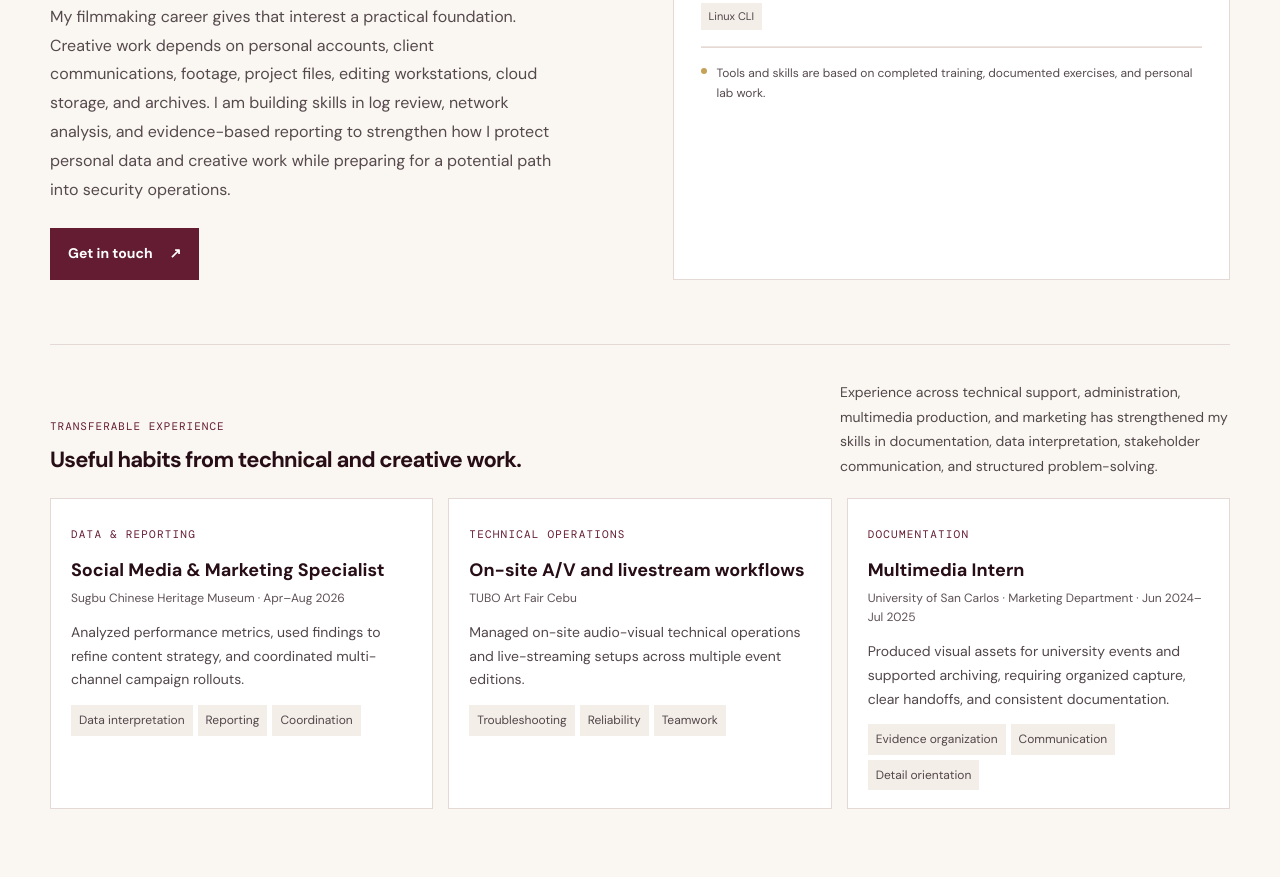
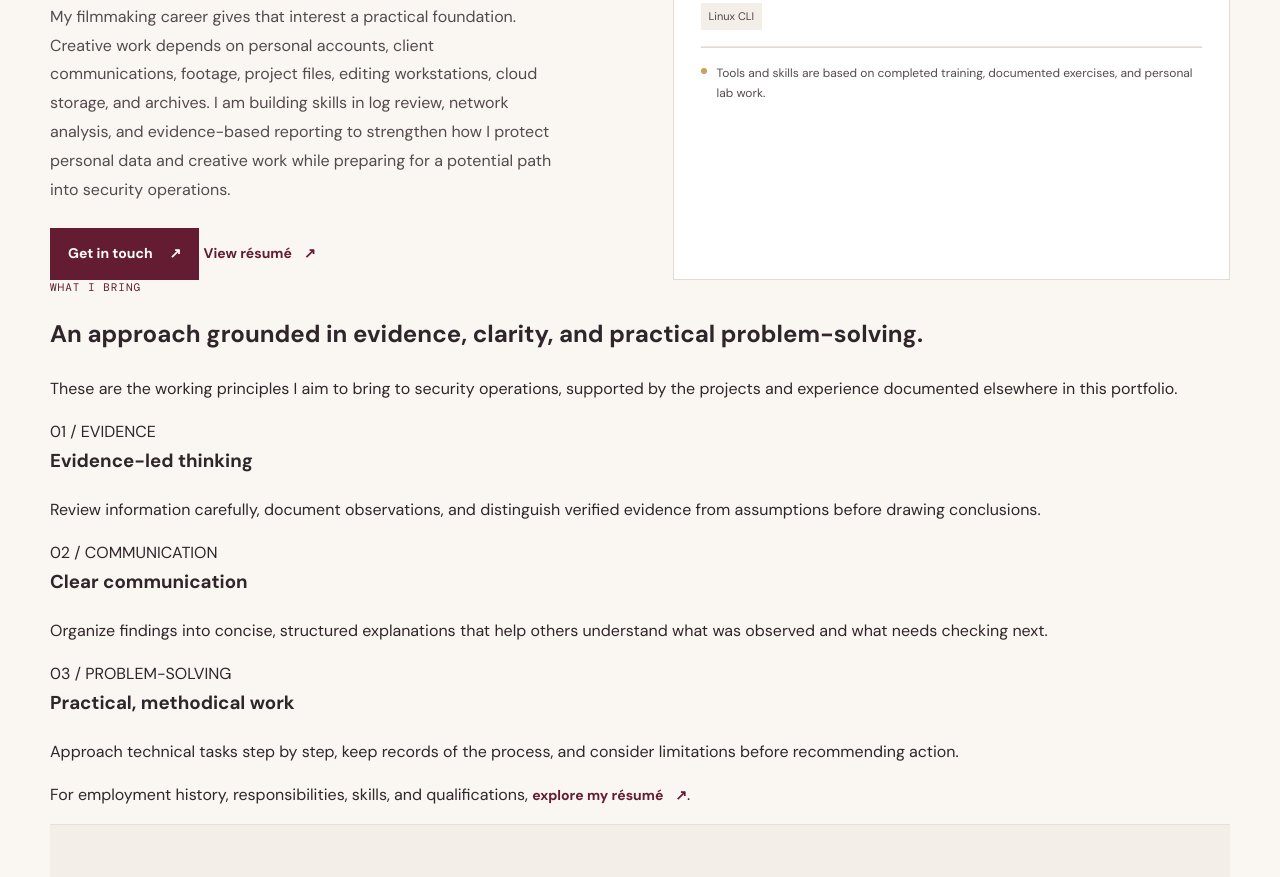
Before and after one commit to ellafaithsigue683-bit/ella-sigue-cybersecurity-portfolio, a plain HTML site: page Ella-Sigue-Cybersecurity-Portfolio/about.html in a window 1280 px wide. Shown: the part 727-1604 px from the top of the page. Drawn offline with nearby package versions, Linux system fonts and the light colour scheme; a web font is replaced by a local one.

Commit message:
Replace repetitive transferable experience section with concise About principles

```diff
--- a/Ella-Sigue-Cybersecurity-Portfolio/about.html
+++ b/Ella-Sigue-Cybersecurity-Portfolio/about.html
@@ -124,12 +124,15 @@
       <p>
        My filmmaking career gives that interest a practical foundation. Creative work depends on personal accounts, client communications, footage, project files, editing workstations, cloud storage, and archives. I am building skills in log review, network analysis, and evidence-based reporting to strengthen how I protect personal data and creative work while preparing for a potential path into security operations.
       </p>
+      <div class="about-actions">
       <a class="button button-maroon" href="contact.html">
        Get in touch
        <span aria-hidden="true">
         &nearrow;
        </span>
       </a>
+       <a class="text-link" href="resume.html">View résumé <span aria-hidden="true">↗</span></a>
+      </div>
      </div>
      <div class="skill-panel">
       <div class="skill-panel-heading">
@@ -216,97 +219,32 @@
       </div>
      </div>
     </div>
-    <div class="transferable-experience">
-     <div class="transfer-heading">
+    <section class="what-i-bring" aria-labelledby="what-i-bring-title">
+     <div class="what-i-bring-heading">
       <div>
-       <p class="eyebrow dark-eyebrow">
-        TRANSFERABLE EXPERIENCE
-       </p>
-       <h2>
-        Useful habits from technical and creative work.
-       </h2>
+       <p class="eyebrow dark-eyebrow">WHAT I BRING</p>
+       <h2 id="what-i-bring-title">An approach grounded in evidence, clarity, and practical problem-solving.</h2>
       </div>
-      <p>
-       Experience across technical support, administration, multimedia production, and marketing has strengthened my skills in documentation, data interpretation, stakeholder communication, and structured problem-solving.
-      </p>
+      <p>These are the working principles I aim to bring to security operations, supported by the projects and experience documented elsewhere in this portfolio.</p>
      </div>
-     <div class="transfer-grid">
-      <article class="transfer-card">
-       <span>
-        DATA &amp; REPORTING
-       </span>
-       <h3>
-        Social Media &amp; Marketing Specialist
-       </h3>
-       <p class="transfer-org">
-        Sugbu Chinese Heritage Museum &middot; Apr&ndash;Aug 2026
-       </p>
-       <p>
-        Analyzed performance metrics, used findings to refine content strategy, and coordinated multi-channel campaign rollouts.
-       </p>
-       <div class="tag-row">
-        <span>
-         Data interpretation
-        </span>
-        <span>
-         Reporting
-        </span>
-        <span>
-         Coordination
-        </span>
-       </div>
+     <div class="what-i-bring-grid">
+      <article class="about-value-card">
+       <span>01 / EVIDENCE</span>
+       <h3>Evidence-led thinking</h3>
+       <p>Review information carefully, document observations, and distinguish verified evidence from assumptions before drawing conclusions.</p>
       </article>
-      <article class="transfer-card">
-       <span>
-        TECHNICAL OPERATIONS
-       </span>
-       <h3>
-        On-site A/V and livestream workflows
-       </h3>
-       <p class="transfer-org">
-        TUBO Art Fair Cebu
-       </p>
-       <p>
-        Managed on-site audio-visual technical operations and live-streaming setups across multiple event editions.
-       </p>
-       <div class="tag-row">
-        <span>
-         Troubleshooting
-        </span>
-        <span>
-         Reliability
-        </span>
-        <span>
-         Teamwork
-        </span>
-       </div>
+      <article class="about-value-card">
+       <span>02 / COMMUNICATION</span>
+       <h3>Clear communication</h3>
+       <p>Organize findings into concise, structured explanations that help others understand what was observed and what needs checking next.</p>
       </article>
-      <article class="transfer-card">
-       <span>
-        DOCUMENTATION
-       </span>
-       <h3>
-        Multimedia Intern
-       </h3>
-       <p class="transfer-org">
-        University of San Carlos &middot; Marketing Department &middot; Jun 2024&ndash;Jul 2025
-       </p>
-       <p>
-        Produced visual assets for university events and supported archiving, requiring organized capture, clear handoffs, and consistent documentation.
-       </p>
-       <div class="tag-row">
-        <span>
-         Evidence organization
-        </span>
-        <span>
-         Communication
-        </span>
-        <span>
-         Detail orientation
-        </span>
-       </div>
+      <article class="about-value-card">
+       <span>03 / PROBLEM-SOLVING</span>
+       <h3>Practical, methodical work</h3>
+       <p>Approach technical tasks step by step, keep records of the process, and consider limitations before recommending action.</p>
       </article>
      </div>
+     <p class="about-resume-link">For employment history, responsibilities, skills, and qualifications, <a class="text-link" href="resume.html">explore my résumé <span aria-hidden="true">↗</span></a>.</p>
     </div>
    </section>
    <section class="method-section">
```
